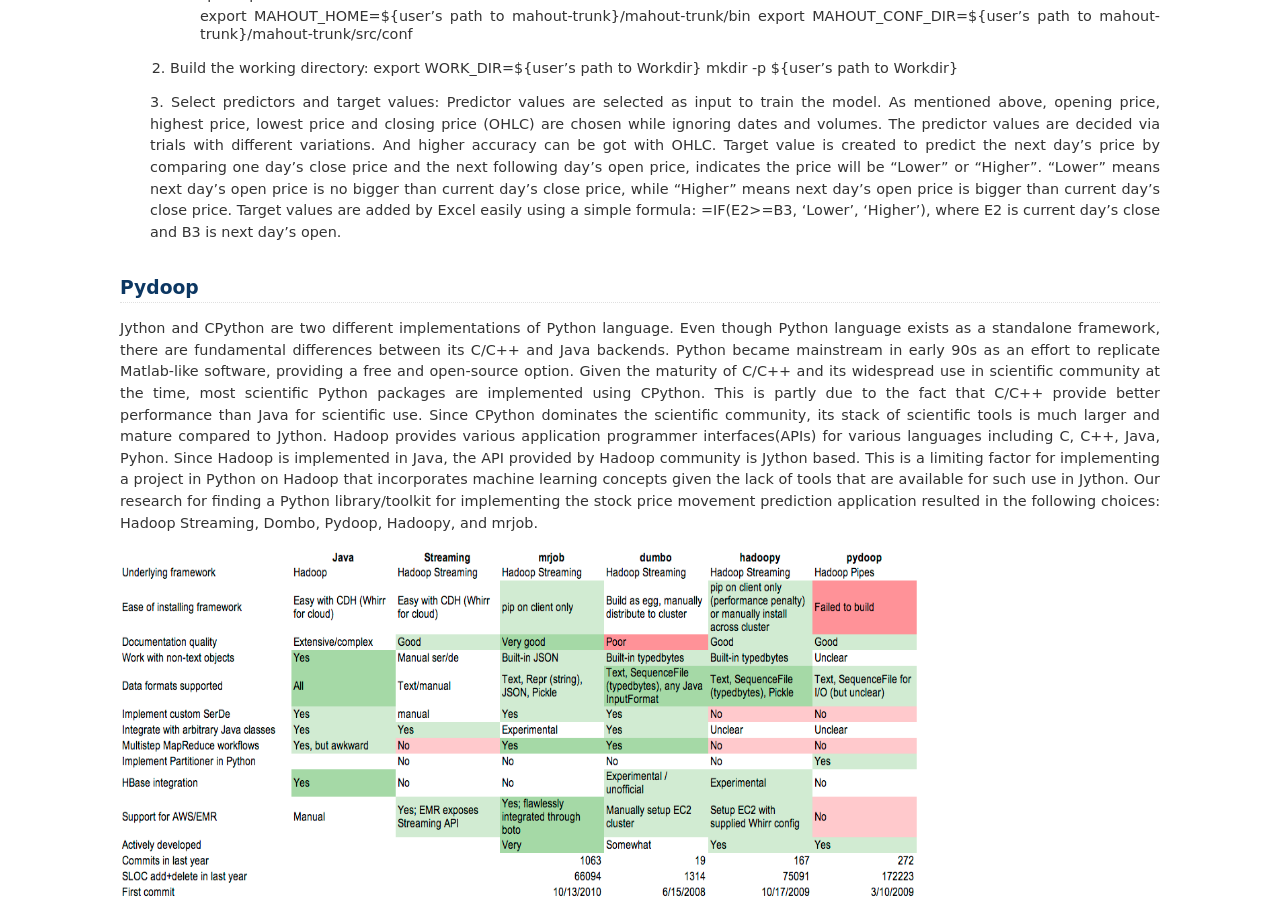
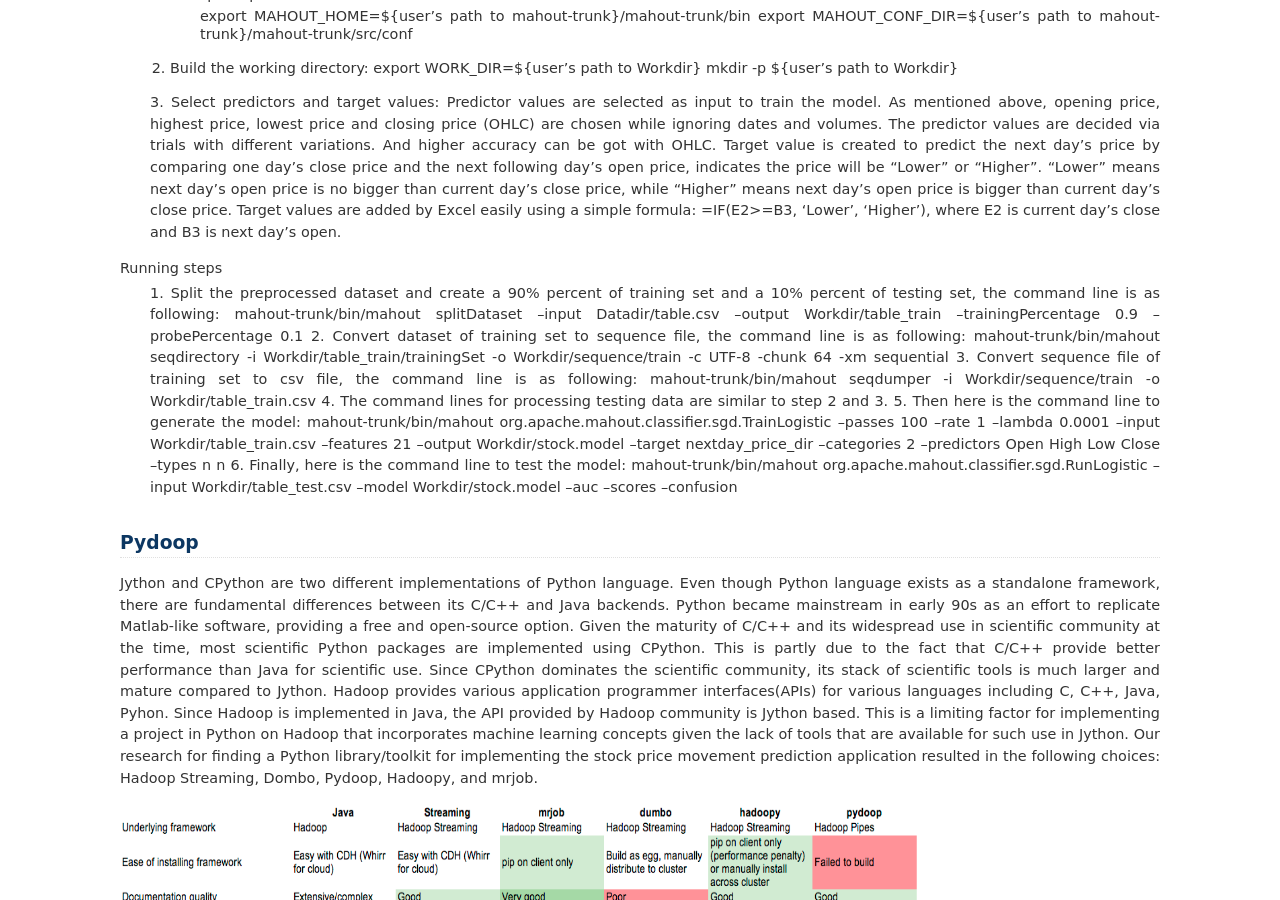
Before and after one commit to Sapphirine/Stock-price-Movement-Prediction, a Sphinx documentation site: the page built from source/index.rst, in a window 1280 px wide and 900 px high, scrolled down 962 px. Built offline with Sphinx 7.4.7, drawn with Linux system fonts in a browser that asks for light colours.

Commit message:
Update index.rst

```diff
--- a/source/index.rst
+++ b/source/index.rst
@@ -44,6 +44,19 @@ Preprocessed steps
     Predictor values are selected as input to train the model. As mentioned above, opening price, highest price, lowest price and closing price (OHLC) are chosen while ignoring dates and volumes. The predictor values are decided via trials with different variations. And higher accuracy can be got with OHLC.
     Target value is created to predict the next day’s price by comparing one day’s close price and the next following day’s open price, indicates the price will be “Lower” or “Higher”. “Lower” means next day’s open price is no bigger than current day’s close price, while “Higher” means next day’s open price is bigger than current day’s close price. Target values are added by Excel easily using a simple formula: =IF(E2>=B3, ‘Lower’, ‘Higher’), where E2 is current day’s close and B3 is next day’s open.
 
+Running steps
+    1. Split the preprocessed dataset and create a 90% percent of training set and a 10% percent of testing set, the command line is as following:
+    mahout-trunk/bin/mahout splitDataset --input Datadir/table.csv --output Workdir/table_train --trainingPercentage 0.9 --probePercentage 0.1
+    2. Convert dataset of training set to sequence file, the command line is as following:
+    mahout-trunk/bin/mahout seqdirectory -i Workdir/table_train/trainingSet -o Workdir/sequence/train -c UTF-8 -chunk 64 -xm sequential
+    3. Convert sequence file of training set to csv file, the command line is as following:
+    mahout-trunk/bin/mahout seqdumper -i Workdir/sequence/train -o Workdir/table_train.csv
+    4. The command lines for processing testing data are similar to step 2 and 3.
+    5. Then here is the command line to generate the model:
+    mahout-trunk/bin/mahout org.apache.mahout.classifier.sgd.TrainLogistic --passes 100 --rate 1 --lambda 0.0001 --input Workdir/table_train.csv --features 21 --output Workdir/stock.model --target nextday_price_dir --categories 2 --predictors Open High Low Close --types n n
+    6. Finally, here is the command line to test the model:
+    mahout-trunk/bin/mahout org.apache.mahout.classifier.sgd.RunLogistic --input Workdir/table_test.csv --model Workdir/stock.model --auc --scores --confusion
+
 Pydoop
 ==================
 
```
